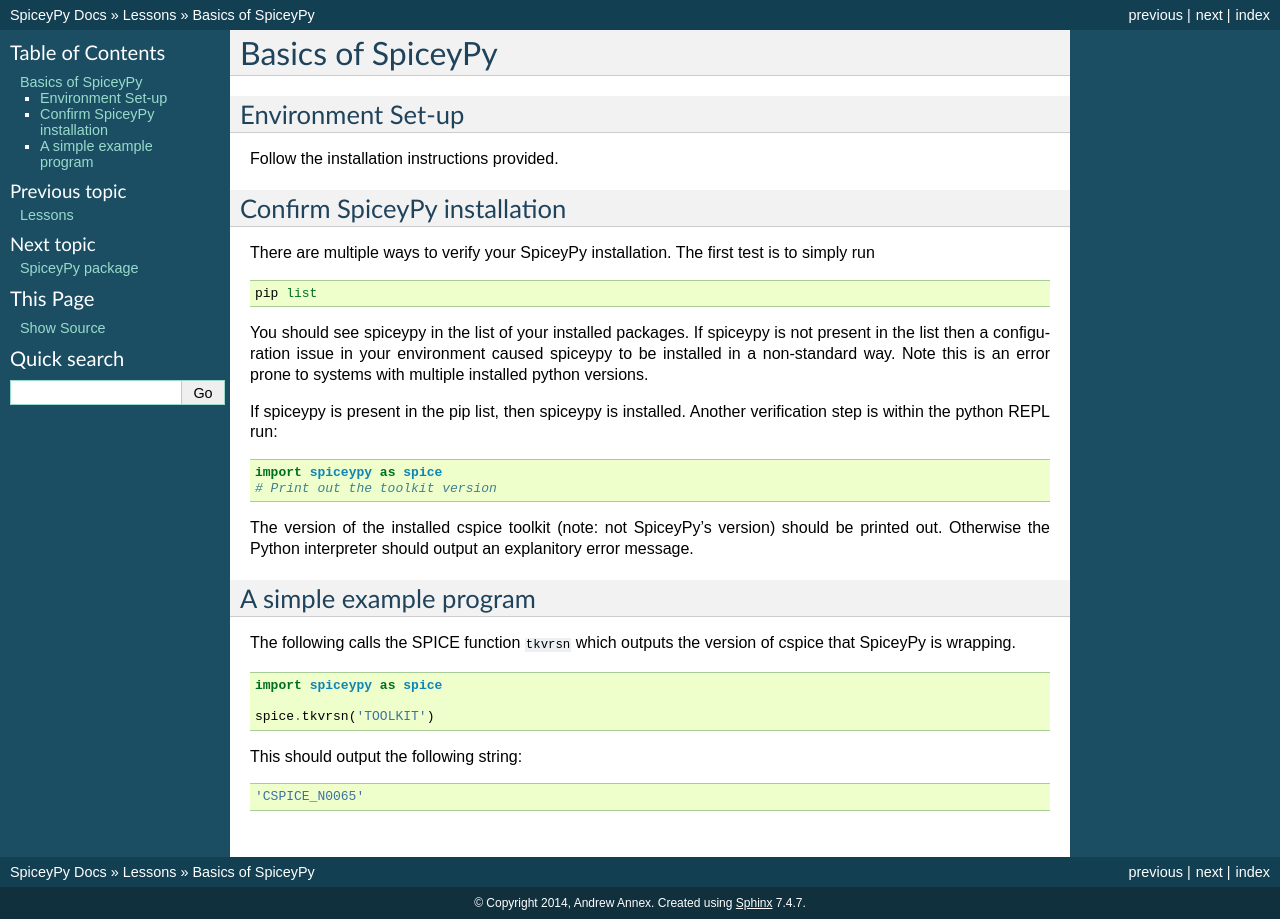
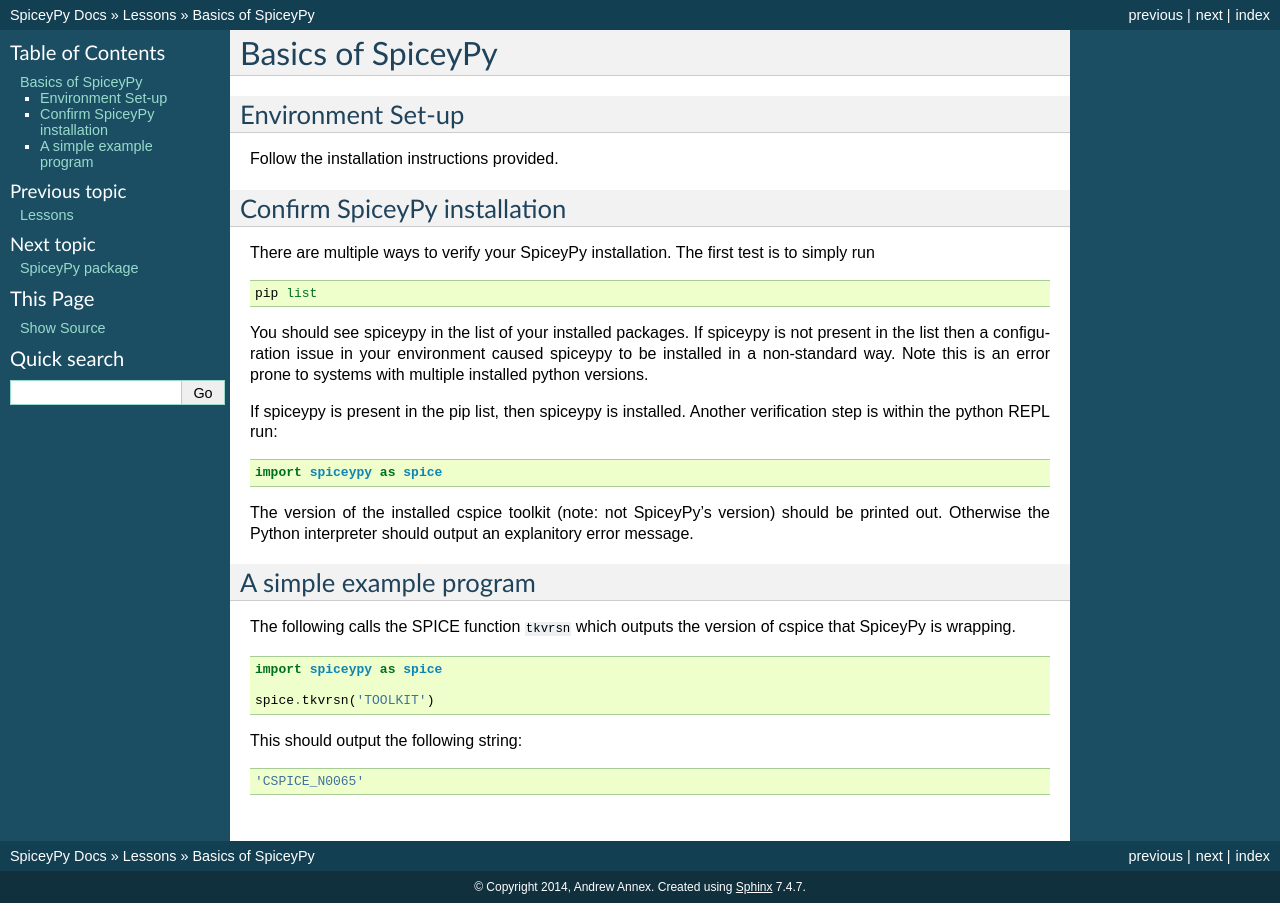
Before and after one commit to AndrewAnnex/SpiceyPy, a Sphinx documentation site: the page built from docs/basics.rst, in a window 1280 px wide. Built offline with Sphinx 7.4.7, drawn with Linux system fonts in a browser that asks for light colours.

```diff
--- a/docs/basics.rst
+++ b/docs/basics.rst
@@ -28,7 +28,6 @@
 .. code:: python
 
     import spiceypy as spice
-    # Print out the toolkit version
 
 
 The version of the installed cspice toolkit (note: not SpiceyPy's version)
```
